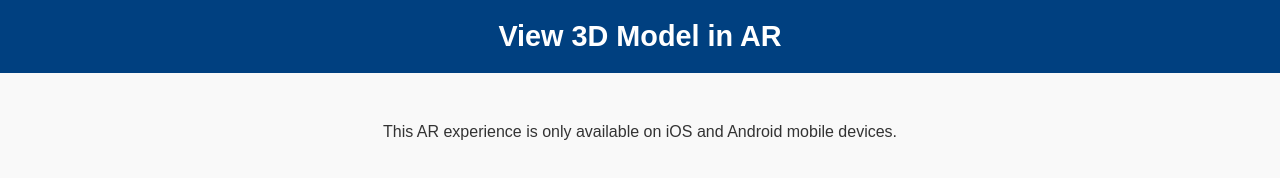
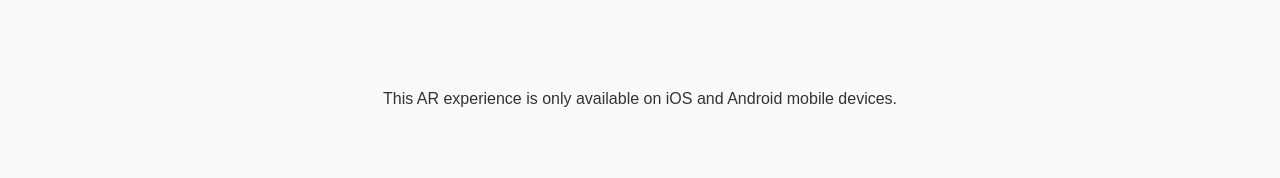
Before and after one commit to Creative-WW/ar-test2, a plain HTML site: page index.html in a window 1280 px wide. Drawn offline with Linux system fonts and the light colour scheme.

Commit message:
Update index.html

```diff
--- a/index.html
+++ b/index.html
@@ -9,20 +9,9 @@
       font-family: Arial, sans-serif;
       text-align: center;
       margin: 0;
-      padding: 0;
+      padding: 40px 10px;
       background-color: #f9f9f9;
       color: #333;
-    }
-
-    header {
-      background-color: #004080;
-      color: white;
-      padding: 20px 10px;
-    }
-
-    h1 {
-      margin: 0;
-      font-size: 1.8em;
     }
 
     #ar-button {
@@ -44,10 +33,6 @@
     }
 
     @media (max-width: 600px) {
-      h1 {
-        font-size: 1.4em;
-      }
-
       #ar-button img {
         width: 120px;
       }
@@ -55,10 +40,6 @@
   </style>
 </head>
 <body>
-
-  <header>
-    <h1>View 3D Model in AR</h1>
-  </header>
 
   <div id="ar-button">
     <!-- AR button will appear here -->
```
